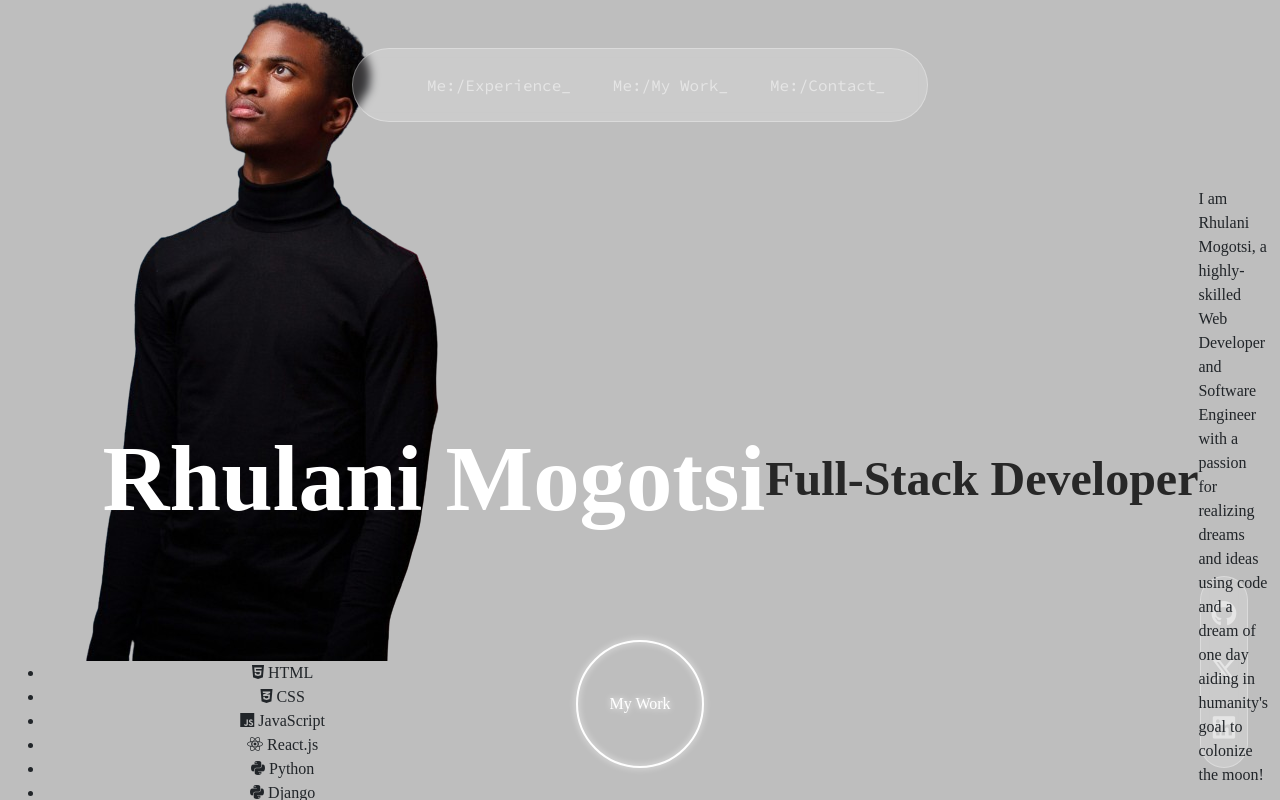
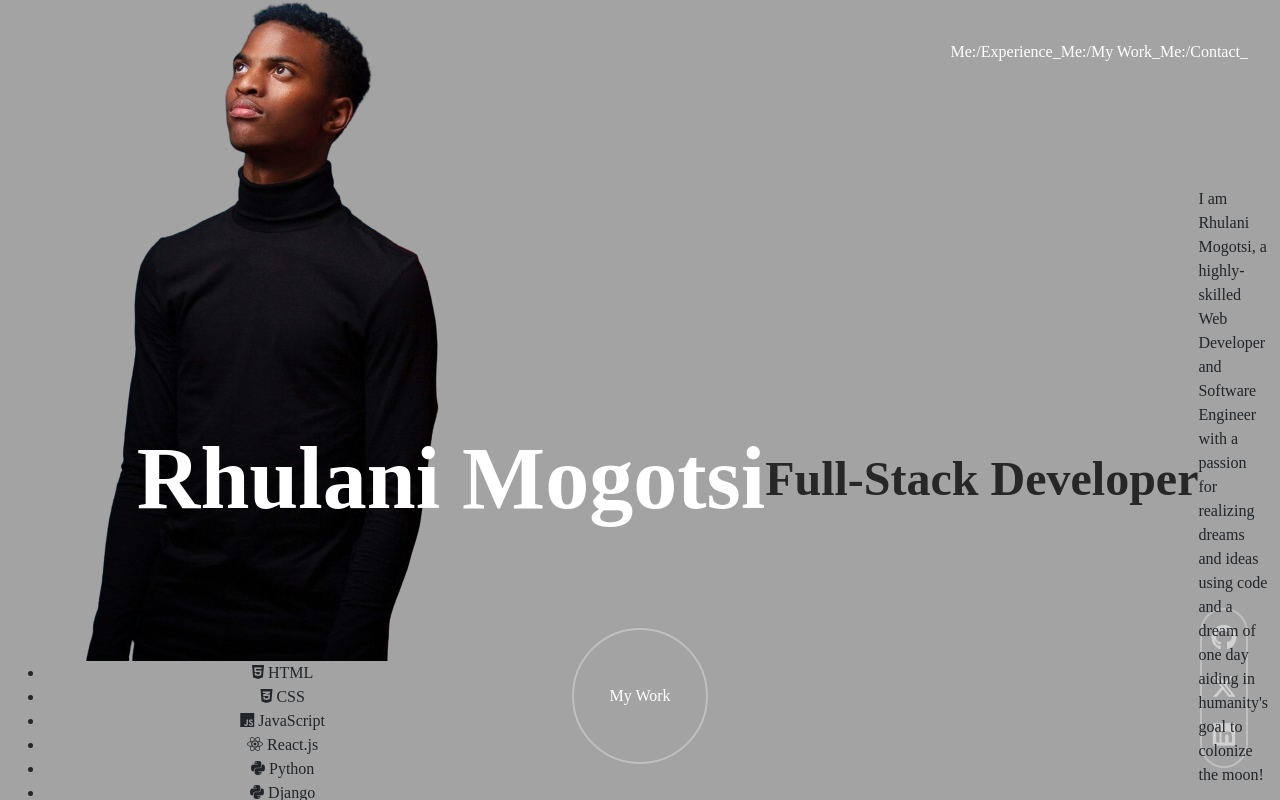
Before and after one commit to WinterTheEngineer/Kgosi-Mogotsi, a Django app: template WinterMogotsi/templates/WinterMogotsi/cache.html in a window 1280 px wide. Run offline with Django 5.2, Linux system fonts and the light colour scheme; the template is opened without the code that fills it, so the values that code supplies are empty; some libraries are stand-ins or nearby versions.

Commit message:
remove glassmorphism, repositioned nav

```diff
--- a/WinterMogotsi/static/WinterMogotsi/index.css
+++ b/WinterMogotsi/static/WinterMogotsi/index.css
@@ -24,16 +25,17 @@ body {
     top: 0;
     left: 0;
     z-index: 5;
-    margin: 3.5rem;
+    height: 2rem;
+    margin: 2rem;
     stroke-width: 3;
     position: fixed;
-    animation: 6s logo-stroke ease forwards;
+    animation: fade-in 2s forwards, 6s logo-stroke forwards;
 }
 
 header {
     height: 100vh;
     overflow: hidden;
-    background: #bebebe;
+    background: #a3a3a3;
 }
 
 .header-container{
@@ -48,31 +50,39 @@ nav {
 }
 
 .nav-list {
-    top: 3rem;
-    width: 36rem;
+    top: 1rem;
+    right: 2rem;
     display: flex;
     list-style: none;
     position: absolute;
     align-items: center;
-    border-radius: 4rem;
-    backdrop-filter: blur(5px);
     justify-content: space-evenly;
-    -webkit-backdrop-filter: blur(5px);
-    background: rgba(255, 255, 255, 0.2);
-    border: 1px solid rgba(255, 255, 255, 0.3);
 }
 
 .nav-link {
-    opacity: .5;
     color: #ffffff;
-    font-family: 'Source Code Pro';
-    transition: opacity .2s ease, transform .2s ease;
+    position: relative;
+    transition: opacity .2s ease, transform .5s ease-in-out;
 }
 
 .nav-link:hover {
-    opacity: 1;
     color: #ffffff;
     transform: translate3d(-.3rem, 0, 0);
+}
+
+.nav-link::after {
+    left: 0;
+    width: 0;
+    bottom: 0;
+    height: 3px;
+    content: '';
+    position: absolute;
+    background-color: #ffffff;
+    transition: width .5s ease-in-out;
+}
+
+.nav-link:hover::after {
+    width: 100%;
 }
 
 #menu {
@@ -139,14 +134,14 @@ nav {
 }
 
 .header-title {
-    font-size: 8rem;
+    font-size: 7rem;
     font-weight: 800;
     color: #ffffff;
 
 }
 
 .header-tagline {
-    font-size: 4rem;
+    font-size: 3.5rem;
     stroke-width: 2;
     font-weight: 900;
     color: #272727;
@@ -196,11 +191,14 @@ nav {
     border-radius: 4rem;
     align-items: center;
     flex-direction: column;
-    backdrop-filter: blur(5px);
     justify-content: space-evenly;
-    -webkit-backdrop-filter: blur(5px);
-    background: rgba(255, 255, 255, 0.2);
-    border: 1px solid rgba(255, 255, 255, 0.3);
+    transition: border 1s ease, filter 1s ease;
+    border: 2px solid rgba(255, 255, 255, 0.3);
+}
+
+.social-bar:hover {
+    border: 2px solid #ffffff;
+    filter: drop-shadow(0 0 .2rem #ffffff);
 }
 
 .social-link {
@@ -290,7 +288,7 @@ html.lenis, html.lenis body {
 
 @media (max-width: 1680px) {
     .header-title{
-        font-size: 5.8rem;
+        font-size: 5.5rem;
     }
 
     .header-tagline{
@@ -302,10 +300,13 @@ html.lenis, html.lenis body {
     }
 
     .magneto {
-        width: 8rem;
-        height: 8rem;
+        width: 8.5rem;
+        height: 8.5rem;
     }
 
+    .social-bar {
+        height: 10rem;
+    }
 
     .introduction-container {
         width: 100%;
```
Also changed, not shown: other parts of WinterMogotsi/static/WinterMogotsi/index.css (+3 -95 lines), WinterMogotsi/static/WinterMogotsi/animations.css (added, +86 -0 lines), WinterMogotsi/templates/WinterMogotsi/cache.js (added, +42 -0 lines), WinterMogotsi/templates/WinterMogotsi/index.html (+20 -62 lines).
